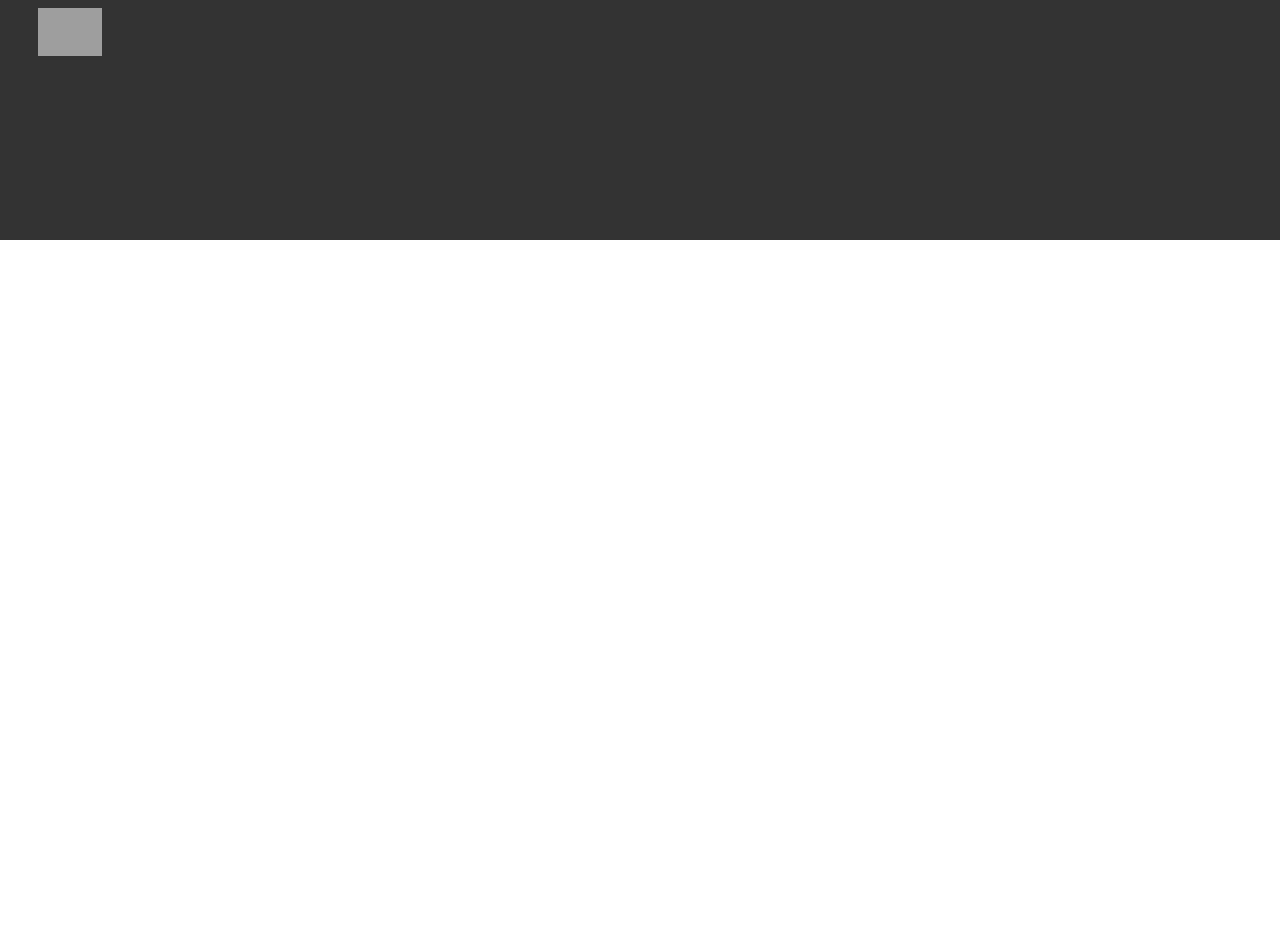
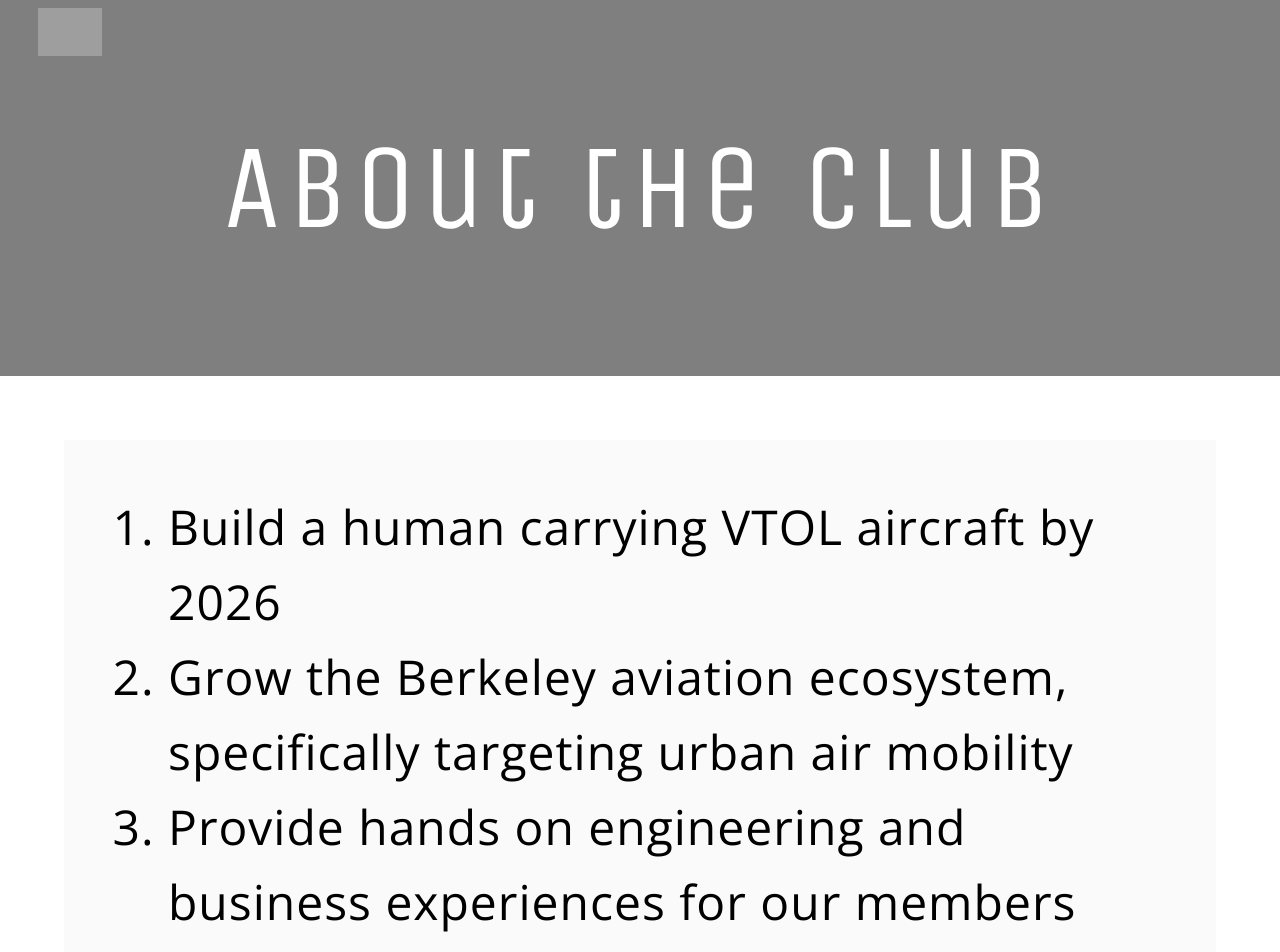
Before and after one commit to DanielChen1009/VABWebsite, a SvelteKit app: page /what-we-do in a window 1280 px wide. Shown: the top 952 px of the page. Before the commit the page ends 800 px from the top, so only its background shows below. Built offline with nearby package versions, Linux system fonts and the light colour scheme; grey boxes are pictures that could not be loaded.

Commit message:
about the club page done

```diff
--- /dev/null
+++ b/src/lib/InfoBox.svelte
@@ -0,0 +1,26 @@
+<script>
+    import {fade} from "svelte/transition";
+    import {onMount} from "svelte";
+
+    onMount(() => {
+        const img = document.getElementById(id);
+        img.style.transform = transform ? "translateX(-50%)" : "none";
+        console.log(transform)
+    })
+    let hovered = false;
+    export let transform;
+    export let src;
+    export let id;
+</script>
+
+<div on:mouseenter={() => {hovered = true; console.log("MOUSE ENTERED")}} on:mouseleave={() => {hovered = false;}} role='presentation'>
+    <img id={id} src={src} alt="" style="
+        position: absolute;
+        transform: translateX(-50%) ;
+        height: 100%;
+        object-fit: cover;
+        width: 100%;">
+    {#if hovered}
+        <slot/>
+    {/if}
+</div>
--- a/src/lib/Menu.svelte
+++ b/src/lib/Menu.svelte
@@ -31,8 +31,8 @@
 </script>
 {#if includeMainLogo}
     {#key visible}
-        <img class={"logoimg " + "dimmed"} out:fade src="./src/imgs/VABLogo.png">
-        <img class={"logotxt " + "dimmed"} out:fade src="./src/imgs/logotxt.png">
+        <img class={"logoimg " + "dimmed"} src="./src/imgs/VABLogo.png">
+        <img class={"logotxt " + "dimmed"} src="./src/imgs/logotxt.png">
         <img class={"blurb " + (visible ? "" : "dimmed")} transition:fade src="./src/imgs/blurb.png">
     {/key}
 {/if}
@@ -60,12 +60,12 @@
                 <img class="minilogotxt" in:receive={{key: "txt"}} out:send={{key: "txt"}} src="./src/imgs/logotxt.png">
             </div>
         </div>
-        <button class="pagenavbut bolden" on:click={() => {goto("/"); visible = true}}>Home</button>
-        <button class="pagenavbut" on:click={() => {goto("/founder"); visible = true}}>Founder's Story</button>
-        <button class="pagenavbut" on:click={() => {goto("/what-we-do"); visible = true}}>What We Do</button>
-        <button class="pagenavbut" on:click={() => {goto("/meet-the-team"); visible = true}}>Meet the Team</button>
-        <button class="pagenavbut" on:click={() => {goto("/members-partners"); visible = true}}>Members & Partners</button>
-        <button class="pagenavbut" on:click={() => {goto("/sponsors-clients"); visible = true}}>Sponsors & Clients</button>
+        <button class="pagenavbut bolden" on:click={() => {goto("/");}}>Home</button>
+        <button class="pagenavbut" on:click={() => {goto("/founder");}}>Founder's Story</button>
+        <button class="pagenavbut" on:click={() => {goto("/what-we-do");}}>What We Do</button>
+        <button class="pagenavbut" on:click={() => {goto("/meet-the-team");}}>Meet the Team</button>
+        <button class="pagenavbut" on:click={() => {goto("/members-partners");}}>Members & Partners</button>
+        <button class="pagenavbut" on:click={() => {goto("/sponsors-clients");}}>Sponsors & Clients</button>
         <button class="pagenavbut" on:click={() => {goto("/join-us"); visible = true}}>Join Us!</button>
     </div>
 {/if}
--- a/src/routes/what-we-do/+page.svelte
+++ b/src/routes/what-we-do/+page.svelte
@@ -1,5 +1,173 @@
+<link rel="preconnect" href="https://fonts.googleapis.com">
+<link rel="preconnect" href="https://fonts.gstatic.com" crossorigin>
+
+<link href="https://fonts.googleapis.com/css2?family=Unica+One&display=swap" rel="stylesheet">
+<link href="https://fonts.googleapis.com/css2?family=Open+Sans&display=swap" rel="stylesheet">
+
 <script>
     import Menu from "../../lib/Menu.svelte";
+    import InfoBox from "../../lib/InfoBox.svelte";
+    import {fade} from "svelte/transition";
 </script>
 
+<div class="banner bannersize">
+    <div class="imgwrapper bannersize center">
+        <img class="bannerimg" src="">
+        <img class="bannerimg" src="">
+        <img class="bannerimg" src="">
+    </div>
+    <div class="title bannersize">
+        About the Club
+    </div>
+</div>
+
+<div class="page">
+    <div class="abouttxt color text">
+        <ul class="list">
+            <li>Build a human carrying VTOL aircraft by 2026</li>
+            <li>Grow the Berkeley aviation ecosystem, specifically targeting urban air mobility</li>
+            <li>Provide hands on engineering and business experiences for our members</li>
+        </ul>
+        If any of our 3 goals pique your interest, you may be a great fit for one of our subteams!
+    </div>
+    <div class="stcontainer center color">
+        <div class="st">
+            <InfoBox src="./src/imgs/landingbg.png" id="tag1" transform={false}>
+                <div class="internaltxt" transition:fade>
+                    Hardware
+                </div>
+            </InfoBox>
+        </div>
+        <div style="flex-basis: 100%; height: 0"></div>
+        <div class="st">
+            <InfoBox src="./src/imgs/landingbg.png" id="tag2" transform={false}>
+                <div class="internaltxt" transition:fade>
+                    Software
+                </div>
+            </InfoBox>
+        </div>
+        <div style="flex-basis: 100%; height: 0"></div>
+        <div class="st">
+            <InfoBox src="./src/imgs/landingbg.png" id="tag3" transform={false}>
+                <div class="internaltxt" transition:fade>
+                    Consulting / Business Dev
+                </div>
+            </InfoBox>
+        </div>
+        <div style="flex-basis: 100%; height: 0"></div>
+        <div class="st">
+            <InfoBox src="./src/imgs/landingbg.png" id="tag4" transform={false}>
+                <div class="internaltxt" transition:fade>
+                    Other Roles
+                </div>
+            </InfoBox>
+        </div>
+    </div>
+</div>
+
 <Menu includeMainLogo={false}/>
+
+<style>
+    .internaltxt {
+        color: black;
+        font-size: 10vh;
+        font-family: "Unica One", cursive;
+        font-weight: 400;
+        line-height: 75px;
+        letter-spacing: 6.65px;
+        word-wrap: break-word;
+
+        background-color: rgba(255, 255, 255, 0.6);
+
+        position: absolute;
+        z-index: 99;
+        height: 100%;
+        width: 90%;
+        display: flex;
+        justify-content: center;
+        text-align: center;
+        padding-top: 5%;
+        padding-left: 5%;
+        padding-right: 5%;
+    }
+    .color {
+        background-color: rgba(250, 250, 250, 0.98);
+    }
+    .text {
+        color: black;
+        font-size: 6vh;
+        font-family: "Open Sans", sans-serif;
+        font-weight: 300;
+        line-height: 75px;
+        letter-spacing: 1px;
+        word-wrap: break-word
+    }
+
+    .list {
+        list-style-type: decimal;
+    }
+
+    .center {
+        justify-content: center;
+    }
+    .page {
+        display: block;
+        position: relative;
+        margin: 5vw
+    }
+    .stcontainer {
+        position: relative;
+        display: flex;
+        flex-wrap: wrap;
+    }
+    .st {
+        position:relative;
+        height: 60vh;
+        width: 60vw;
+        margin: 5vw;
+        border-radius: 1vw;
+        overflow: hidden;
+    }
+    .abouttxt {
+        position: relative;
+        height: 80vh;
+        padding: 0.1vh 5vw 10vh;
+        border-bottom: #D9D9D9 2vh solid;
+    }
+    .imgwrapper {
+        display: flex;
+        position: absolute;
+        justify-content: center;
+        overflow: hidden;
+    }
+    .bannersize {
+        width: 100vw;
+        height: 47vh;
+    }
+    .bannerimg {
+        display: block;
+        float: left;
+        padding: 0;
+        margin: 0;
+    }
+    .title {
+        position: absolute;
+        top: 0;
+        left: 0;
+        z-index: 20;
+
+        color: white;
+        font-size: 15vh;
+        font-family: "Unica One", cursive;
+        font-weight: 400;
+        line-height: 75px;
+        letter-spacing: 6.65px;
+        word-wrap: break-word;
+
+        display: flex;
+        justify-content: center;
+        align-items: center;
+
+        background-color: rgba(0, 0, 0, 0.5);
+    }
+</style>
```
Also changed, not shown: src/routes/meet-the-team/+page.svelte (+10 -10 lines), src/routes/meet-the-team/InfoBox.svelte (deleted, +0 -19 lines).
